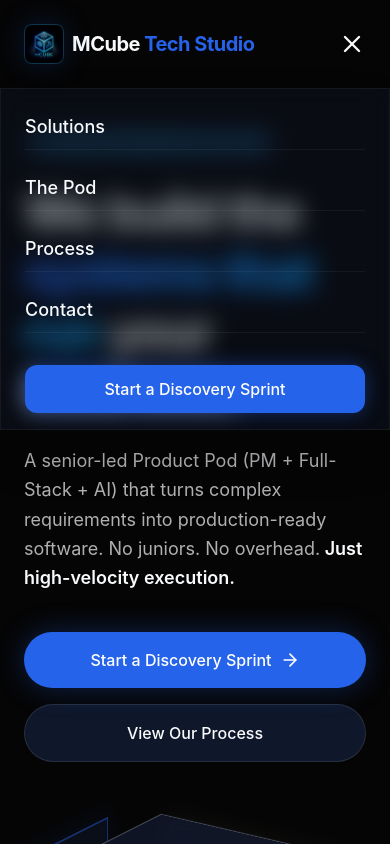
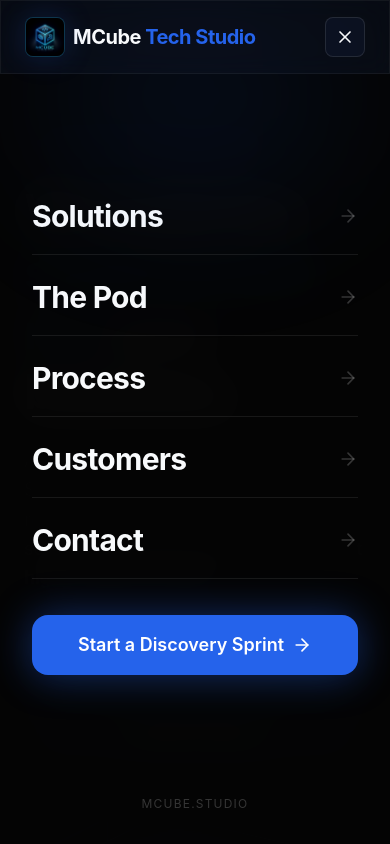
Before and after one commit to mansel1990/mcube, a Next.js app: page / in a window 390 px wide. Both pictures are taken after a click on the button "Open menu". Shown: the top 844 px of the page. Built offline with nearby package versions, Linux system fonts and the light colour scheme.

Commit message:
navbar update

```diff
--- a/app/components/layout/Navbar.tsx
+++ b/app/components/layout/Navbar.tsx
@@ -1,15 +1,16 @@
 "use client";
 
-import { motion } from "framer-motion";
+import { motion, AnimatePresence } from "framer-motion";
 import Link from "next/link";
 import Image from "next/image";
 import { useState, useEffect } from "react";
-import { Menu, X } from "lucide-react";
+import { Menu, X, ArrowRight } from "lucide-react";
 
 const navLinks = [
     { name: "Solutions", href: "#solutions" },
     { name: "The Pod", href: "#pod" },
     { name: "Process", href: "#process" },
+    { name: "Customers", href: "#customers" },
     { name: "Contact", href: "#contact" },
 ];
 
@@ -25,17 +26,27 @@
         return () => window.removeEventListener("scroll", handleScroll);
     }, []);
 
+    // Lock body scroll when mobile menu is open
+    useEffect(() => {
+        document.body.style.overflow = mobileMenuOpen ? "hidden" : "";
+        return () => { document.body.style.overflow = ""; };
+    }, [mobileMenuOpen]);
+
+    const close = () => setMobileMenuOpen(false);
+
     return (
+        <>
             <motion.header
                 initial={{ y: -100, opacity: 0 }}
                 animate={{ y: 0, opacity: 1 }}
                 transition={{ duration: 0.8, ease: "easeOut" }}
-            className={`fixed top-0 left-0 w-full z-50 transition-all duration-300 ${scrolled ? "glass-panel py-4" : "bg-transparent py-6"
+                className={`fixed top-0 left-0 w-full z-50 transition-all duration-300 ${
+                    scrolled || mobileMenuOpen ? "glass-panel py-4" : "bg-transparent py-6"
                 }`}
             >
                 <div className="container mx-auto px-6 md:px-12 flex justify-between items-center">
                     {/* Logo */}
-                <Link href="/" className="flex items-center gap-2 group relative z-50">
+                    <Link href="/" onClick={close} className="flex items-center gap-2 group relative z-50">
                         <div className="w-10 h-10 relative flex items-center justify-center bg-surface border border-accent/20 rounded-lg group-hover:border-primary/50 transition-colors duration-300 glow-box overflow-hidden">
                             <Image src="/logo.png" alt="MCube Logo" fill className="object-cover" />
                         </div>
@@ -65,40 +76,107 @@
 
                     {/* Mobile Menu Toggle */}
                     <button
-                    className="md:hidden text-foreground hover:text-primary transition-colors"
-                    onClick={() => setMobileMenuOpen(!mobileMenuOpen)}
+                        aria-label={mobileMenuOpen ? "Close menu" : "Open menu"}
+                        className="md:hidden relative z-50 w-10 h-10 flex items-center justify-center rounded-lg border border-foreground/10 bg-surface/60 hover:border-primary/40 transition-colors"
+                        onClick={() => setMobileMenuOpen((v) => !v)}
                     >
-                    {mobileMenuOpen ? <X size={28} /> : <Menu size={28} />}
+                        <AnimatePresence mode="wait" initial={false}>
+                            {mobileMenuOpen ? (
+                                <motion.span
+                                    key="close"
+                                    initial={{ rotate: -90, opacity: 0 }}
+                                    animate={{ rotate: 0, opacity: 1 }}
+                                    exit={{ rotate: 90, opacity: 0 }}
+                                    transition={{ duration: 0.18 }}
+                                >
+                                    <X size={20} className="text-foreground" />
+                                </motion.span>
+                            ) : (
+                                <motion.span
+                                    key="menu"
+                                    initial={{ rotate: 90, opacity: 0 }}
+                                    animate={{ rotate: 0, opacity: 1 }}
+                                    exit={{ rotate: -90, opacity: 0 }}
+                                    transition={{ duration: 0.18 }}
+                                >
+                                    <Menu size={20} className="text-foreground" />
+                                </motion.span>
+                            )}
+                        </AnimatePresence>
                     </button>
                 </div>
+            </motion.header>
 
-            {/* Mobile Navigation Dropdown */}
+            {/* Mobile Full-Screen Overlay */}
+            <AnimatePresence>
                 {mobileMenuOpen && (
                     <motion.div
-                    initial={{ opacity: 0, height: 0 }}
-                    animate={{ opacity: 1, height: "auto" }}
-                    exit={{ opacity: 0, height: 0 }}
-                    className="md:hidden absolute top-full left-0 w-full glass-panel border-t border-accent/10 flex flex-col px-6 py-4 gap-4 shadow-2xl"
+                        key="mobile-menu"
+                        initial={{ opacity: 0, y: -16 }}
+                        animate={{ opacity: 1, y: 0 }}
+                        exit={{ opacity: 0, y: -16 }}
+                        transition={{ duration: 0.28, ease: "easeOut" }}
+                        className="fixed inset-0 z-40 md:hidden flex flex-col"
+                        style={{ background: "rgba(5,5,5,0.97)", backdropFilter: "blur(20px)" }}
                     >
-                    {navLinks.map((link) => (
+                        {/* Top glow accent */}
+                        <div className="absolute top-0 left-1/2 -translate-x-1/2 w-72 h-48 bg-primary/10 rounded-full blur-[80px] pointer-events-none" />
+
+                        {/* Nav links — centred vertically in remaining space */}
+                        <div className="flex flex-col justify-center flex-1 px-8 pt-24 pb-10 gap-1">
+                            {navLinks.map((link, i) => (
+                                <motion.div
+                                    key={link.name}
+                                    initial={{ opacity: 0, x: -20 }}
+                                    animate={{ opacity: 1, x: 0 }}
+                                    transition={{ delay: 0.06 + i * 0.07, duration: 0.3 }}
+                                >
                                     <Link
-                            key={link.name}
                                         href={link.href}
-                            onClick={() => setMobileMenuOpen(false)}
-                            className="text-lg font-medium text-foreground py-2 border-b border-foreground/5"
+                                        onClick={close}
+                                        className="group flex items-center justify-between py-5 border-b border-foreground/8 hover:border-primary/30 transition-colors duration-200"
                                     >
+                                        <span className="text-3xl font-bold tracking-tight text-foreground group-hover:text-primary transition-colors duration-200">
                                             {link.name}
+                                        </span>
+                                        <ArrowRight
+                                            size={20}
+                                            className="text-foreground/20 group-hover:text-primary group-hover:translate-x-1 transition-all duration-200"
+                                        />
                                     </Link>
+                                </motion.div>
                             ))}
+
+                            {/* CTA Button */}
+                            <motion.div
+                                initial={{ opacity: 0, y: 10 }}
+                                animate={{ opacity: 1, y: 0 }}
+                                transition={{ delay: 0.45, duration: 0.3 }}
+                                className="pt-8"
+                            >
                                 <Link
                                     href="#contact"
-                        onClick={() => setMobileMenuOpen(false)}
-                        className="mt-4 px-6 py-3 rounded-xl bg-primary text-white text-center font-medium shadow-[0_0_20px_rgba(37,99,235,0.4)]"
+                                    onClick={close}
+                                    className="flex items-center justify-center gap-2 w-full px-6 py-4 rounded-2xl bg-primary text-white font-semibold text-lg shadow-[0_0_40px_rgba(37,99,235,0.4)] hover:bg-primary/80 transition-all duration-300"
                                 >
                                     Start a Discovery Sprint
+                                    <ArrowRight size={20} />
                                 </Link>
                             </motion.div>
+                        </div>
+
+                        {/* Bottom branding */}
+                        <motion.p
+                            initial={{ opacity: 0 }}
+                            animate={{ opacity: 1 }}
+                            transition={{ delay: 0.5 }}
+                            className="text-center text-foreground/20 text-xs font-mono pb-8 tracking-widest uppercase"
+                        >
+                            mcube.studio
+                        </motion.p>
+                    </motion.div>
                 )}
-        </motion.header>
+            </AnimatePresence>
+        </>
     );
 }
```
Lines whose indentation alone changed are shown as unchanged.
